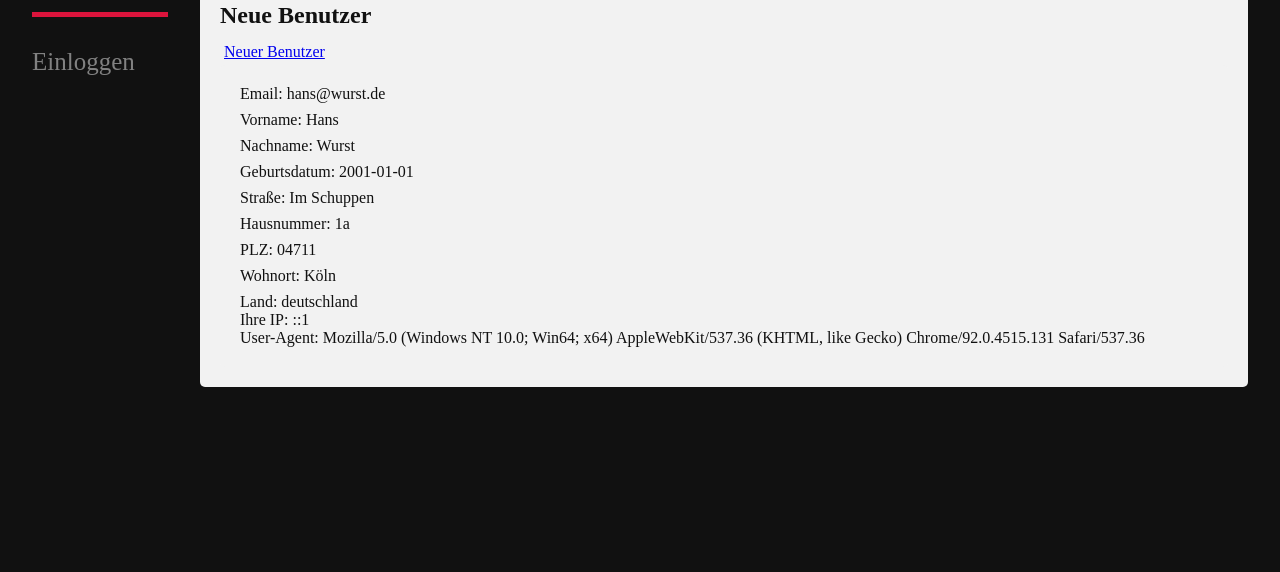
After one commit to oje-edu/lf10a-aufgabe-tag8, a PHP site: page /newuser.php in a window 1280 px wide. The commit adds this page. Shown: the part 238-810 px from the top of the page. Run offline with PHP 8.4, Linux system fonts and the light colour scheme.

Commit message:
write login form data into csv

```diff
--- a/index.php
+++ b/index.php
@@ -32,7 +32,7 @@
             <th>Land</th>
           </tr>
           <tr>
-            <?php include_once "db/db_connect.php" ?>
+            <?php include_once "db/conn_examples/db_con_mysql_query.php" ?>
           </tr>
         </table>
 
--- /dev/null
+++ b/newuser.csv
@@ -0,0 +1 @@
+hans@wurst.de|Hans|Wurst|2001-01-01|Im Schuppen|1a|04711|Köln|deutschland|::1|Mozilla/5.0 (Windows NT 10.0; Win64; x64) AppleWebKit/537.36 (KHTML, like Gecko) Chrome/92.0.4515.131 Safari/537.36|
--- /dev/null
+++ b/newuser.php
@@ -0,0 +1,57 @@
+<!DOCTYPE html>
+<html lang="de">
+<head>
+  <meta charset="UTF-8">
+  <meta http-equiv="X-UA-Compatible" content="IE=edge">
+  <meta name="viewport" content="width=device-width, initial-scale=1.0">
+  <title>Neue Benutzer</title>
+  <link rel="stylesheet" href="./assets/css/style.css">
+</head>
+<body>
+  <div id="mySidenav" class="sidenav">
+    <?php require_once('inc/nav.php') ?>
+  </div>
+
+<div id="main">
+  <?php require_once('inc/header.php') ?>
+    <main>
+      <section>
+        <div class="container">
+          <h1>Neue Benutzer</h1>
+          <div class="link">
+            <a href="./login.php">Neuer Benutzer</a>
+          </div>
+          <?php
+            $text = "";
+            $datalines = file('newuser.csv');
+            // Neueste Einträge am Ende
+            // foreach ($datalines as $datakey => $dataline) {
+            // Neueste Einträge zuerst
+              for($i = count($datalines) -1; $i >= 0; $i--) {
+                $dataline = $datalines[$i];
+                $data = explode("|", $dataline);
+          ?>
+          <div class="container">
+              <div class="name item"><p>Email: <?php echo($data[0]) ?></p></div>
+              <div class="title item"><p>Vorname: <?php echo($data[1]) ?></p></div>
+              <div class="content item"><p>Nachname: <?php echo($data[2]) ?></p></div>
+              <div class="date item"><p>Geburtsdatum: <?php echo($data[3]) ?></p></div>
+              <div class="date item"><p>Straße: <?php echo($data[4]) ?></p></div>
+              <div class="date item"><p>Hausnummer: <?php echo($data[5]) ?></p></div>
+              <div class="date item"><p>PLZ: <?php echo($data[6]) ?></p></div>
+              <div class="date item"><p>Wohnort: <?php echo($data[7]) ?></p></div>
+              <div class="ip"><p>Land: <?php echo($data[8]) ?></p></div>
+              <div class="ip"><p>Ihre IP: <?php echo($data[9]) ?></p></div>
+              <div class="agent"><p>User-Agent: <?php echo($data[10]) ?></p></div>
+          </div>
+          <?php
+            }
+          ?>
+        </div>
+      </section>
+    </main>
+
+    </div>
+
+</body>
+</html>
```
Also changed, not shown: db/conn_examples/db_con_mysqli.php (+4 -4 lines), login.php (+36 -15 lines).
